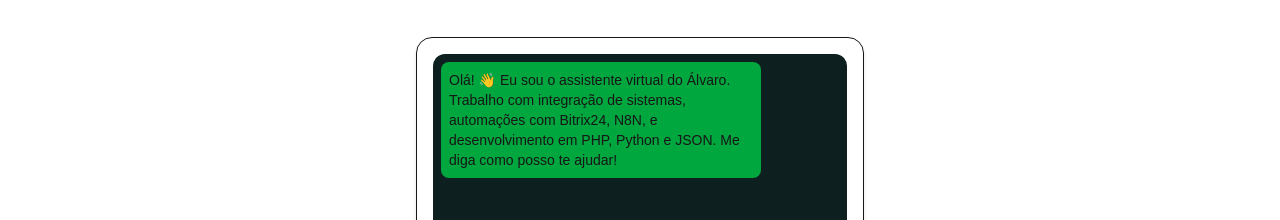
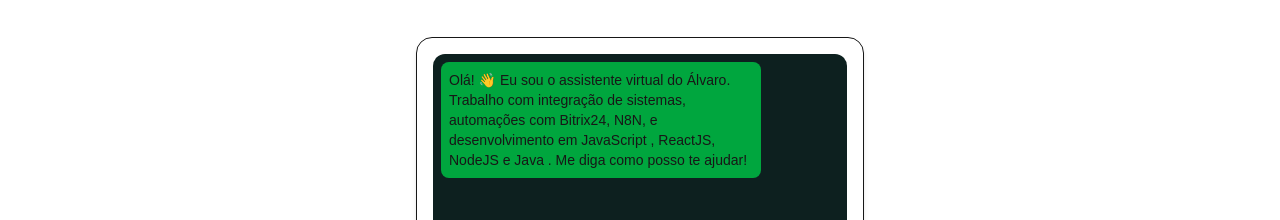
Before and after one commit to latysno/portfolio-me, a Next.js app: page /contact in a window 1280 px wide. Shown: the part 196-416 px from the top of the page. Built offline with nearby package versions, Linux system fonts and the light colour scheme.

Commit message:
chatbot finalizado

```diff
--- a/src/app/components/ChatBot.tsx
+++ b/src/app/components/ChatBot.tsx
@@ -19,7 +19,7 @@
           id: Date.now(),
           sender: 'bot',
           text:
-            'Olá! 👋 Eu sou o assistente virtual do Álvaro. Trabalho com integração de sistemas, automações com Bitrix24, N8N, e desenvolvimento em PHP, Python e JSON. Me diga como posso te ajudar!',
+            'Olá! 👋 Eu sou o assistente virtual do Álvaro. Trabalho com integração de sistemas, automações com Bitrix24, N8N, e desenvolvimento em JavaScript , ReactJS, NodeJS e Java . Me diga como posso te ajudar!',
         },
       ]);
     }
@@ -46,7 +46,7 @@
 
     try {
       const response = await fetch(
-        'https://webhook-n8n.fluxora.space/webhook/alvaroPortifolio',
+        'https://webhook-n8n.fluxora.space/webhook/fd240d59-c2fe-4629-9e71-ae6264e17e59',
         {
           method: 'POST',
           headers: { 'Content-Type': 'application/json' },
@@ -64,7 +64,7 @@
         {
           id: Date.now() + 1,
           sender: 'bot',
-          text: data.reply || 'Resposta não disponível.',
+          text: data.reply?.response || 'Resposta não disponível.',
         },
       ]);
     } catch (err: any) {
```
